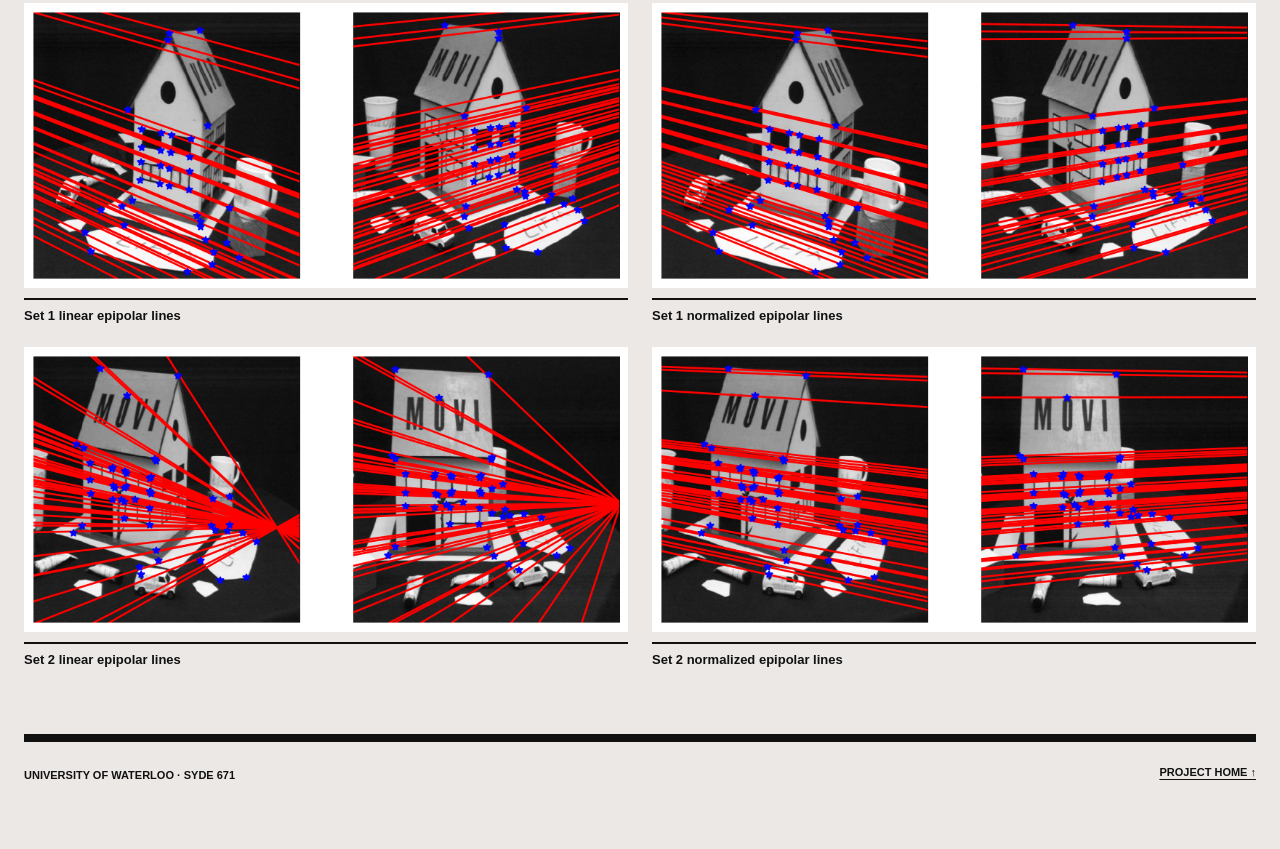
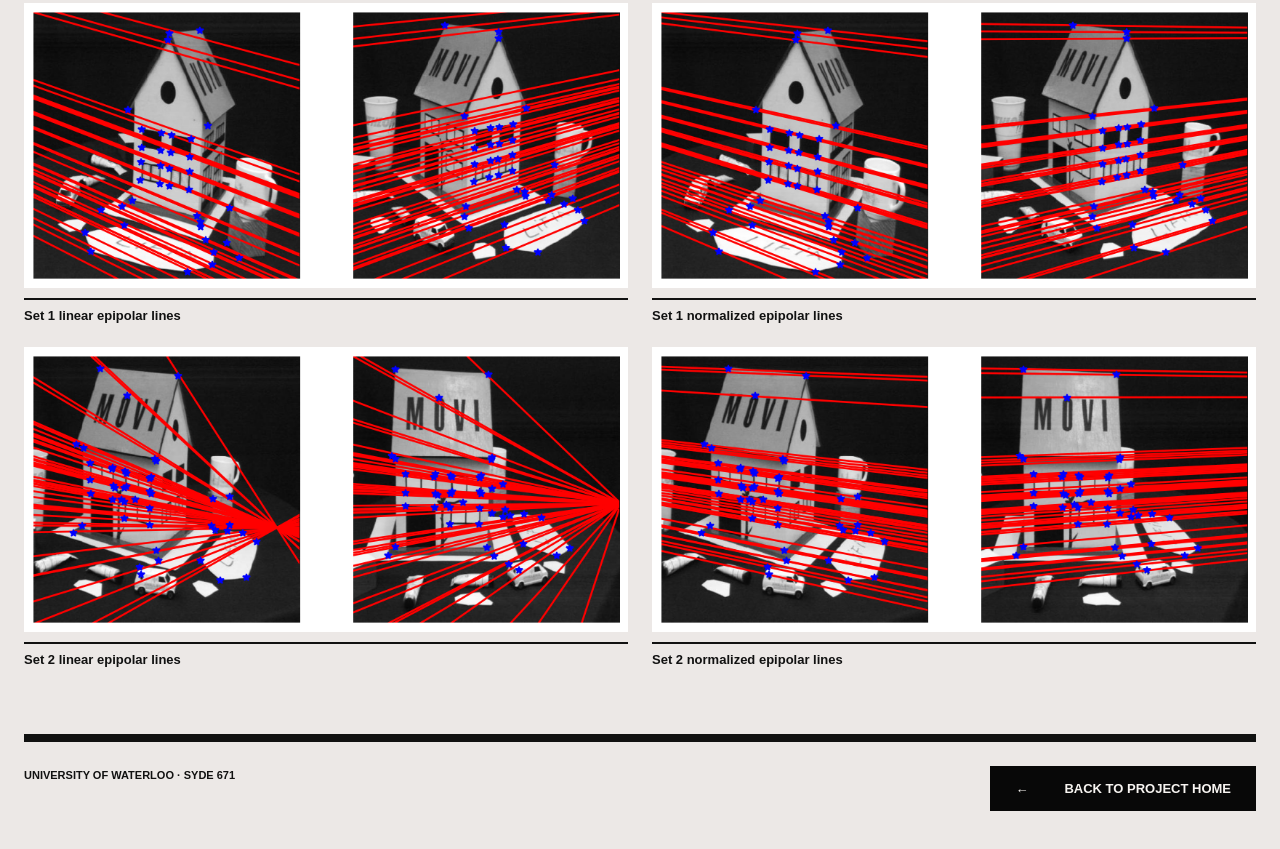
Before and after one commit to AAAJamesXie/Epipolar-Geometry-and-Structure-from-Motion, a plain HTML site: page Part 1/report.html in a window 1280 px wide. Shown: the part 2630-3479 px from the top of the page. Before the commit the page ends 3454 px from the top, so only its background shows below. Drawn offline with Linux system fonts and the light colour scheme.

Commit message:
Make the report return links more visible

```diff
--- a/Part 1/report.html
+++ b/Part 1/report.html
@@ -86,7 +86,7 @@
   </section>
   <footer class="site-footer">
     <p>University of Waterloo · SYDE 671</p>
-    <a href="../index.html">Project home ↑</a>
+    <a class="solid-link" href="../index.html"><span aria-hidden="true">←</span> Back to Project Home</a>
   </footer>
 </main>
 </body>
--- a/style.css
+++ b/style.css
@@ -38,7 +38,7 @@ p { line-height: 1.7; max-width: 1050px; }
 .project-hero-rule { display: flex; justify-content: space-between; flex-wrap: wrap; gap: 12px 25px; border-top: 3px solid var(--ink); margin-top: 28px; padding-top: 15px; font-size: 11px; font-weight: 800; text-transform: uppercase; }
 .site-footer { display: flex; justify-content: space-between; align-items: start; flex-wrap: wrap; gap: 25px; border-top: 8px solid var(--ink); margin-top: 25px; padding-block: 24px 40px; font-size: 11px; font-weight: 700; text-transform: uppercase; }
 .site-footer p { margin: 0; max-width: 800px; }
-.site-footer a, p a, .resource-links a { text-decoration: underline; text-underline-offset: 3px; }
+.site-footer a:not(.solid-link), p a, .resource-links a { text-decoration: underline; text-underline-offset: 3px; }
 .section-heading { display: flex; align-items: end; justify-content: space-between; gap: 30px; border-top: 8px solid var(--ink); padding-top: 18px; margin-bottom: 32px; }
 .section-heading h2 { font-size: clamp(37px, 4.5vw, 68px); line-height: 1.02; margin: 12px 0 0; }
 .section-heading > p { max-width: 330px; color: var(--muted); font-size: 14px; line-height: 1.5; margin: 0; }
```
Also changed, not shown: Part 2/report.html (+1 -1 lines), Part 3/report.html (+1 -1 lines), Part 4/report.html (+1 -1 lines).
